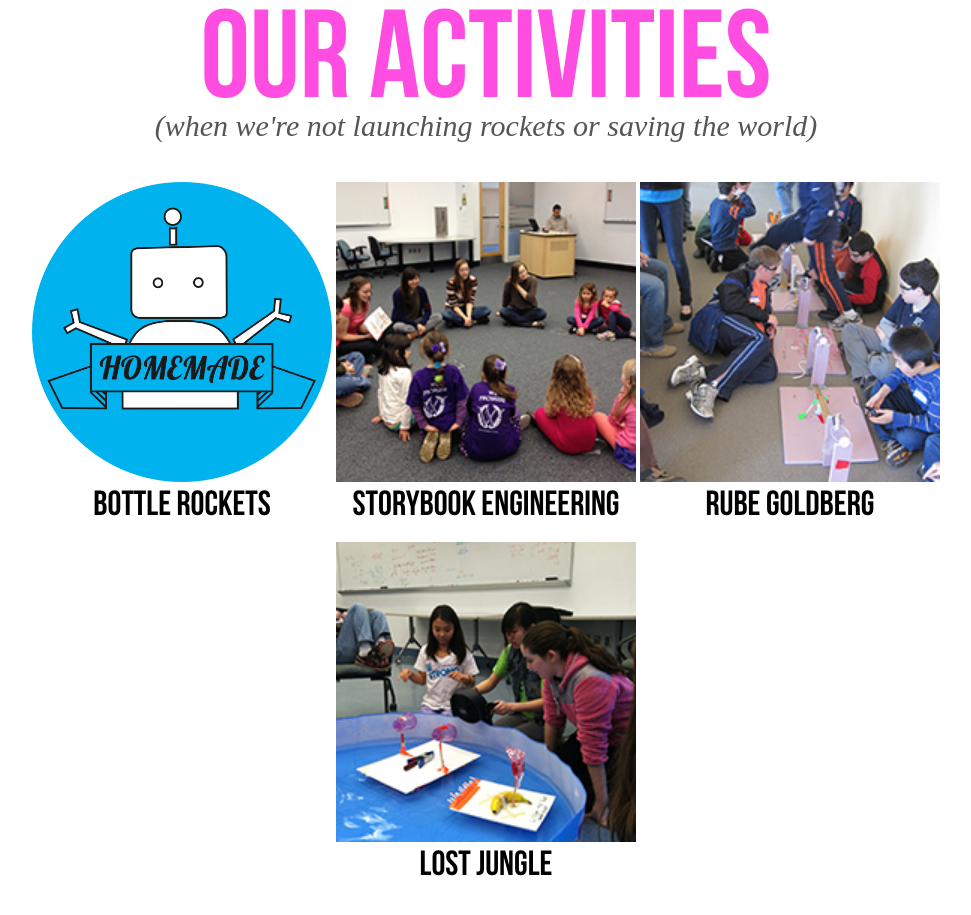
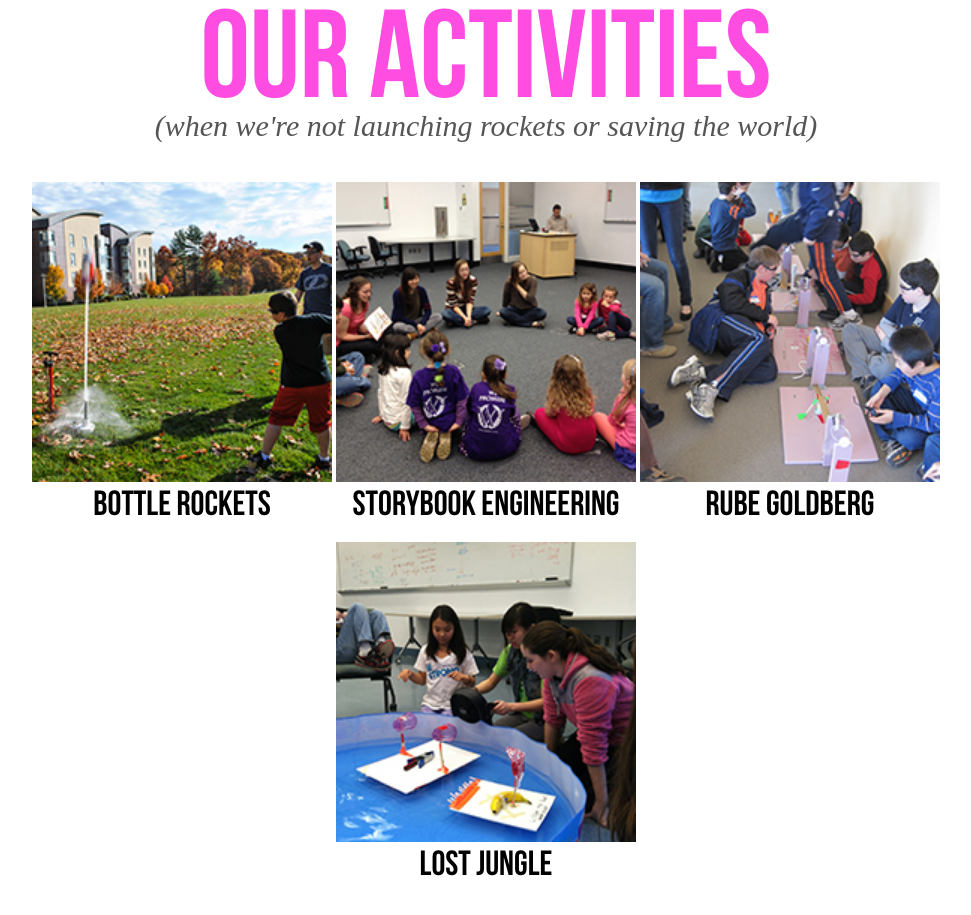
Before and after one commit to eDiscovery/eDiscovery.github.io, a plain HTML site: page index.html in a window 1280 px wide. Shown: the part 1646-2561 px from the top of the page, without its empty margins (154-1125 px from the left). Drawn offline with nearby package versions, Linux system fonts and the light colour scheme; a web font is replaced by a local one.

Commit message:
testing image as png

```diff
--- a/index.html
+++ b/index.html
@@ -77,7 +77,7 @@
     <h1 class="heading" id="startactivities"><span style="color:#FF4CE1">Our activities</span></h1>
     <h2 class="subheading">(when we're not launching rockets or saving the world)</h2>
     <div id="ActList">
-        <div class="activity"><img src="images/homemade.png" class="image"><p class="description">Bottle Rockets</p></div>
+        <div class="activity"><img src="images/BotRock.png" class="image"><p class="description">Bottle Rockets</p></div>
         <div class="activity"><img src="images/StorEng.jpg" class="image"><p class="description">Storybook Engineering</p></div>
         <div class="activity"><img src="images/RubGolb.jpg" class="image"><p class="description">Rube Goldberg</p></div>
         <div class="activity"><img src="images/LostJung.jpg" class="image"><p class="description">Lost Jungle</p></div>
```
Also changed, not shown: images/BotRock.png (added).
